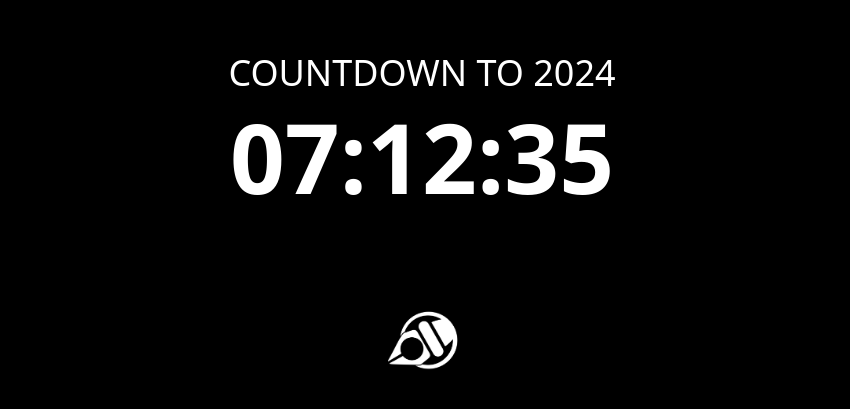
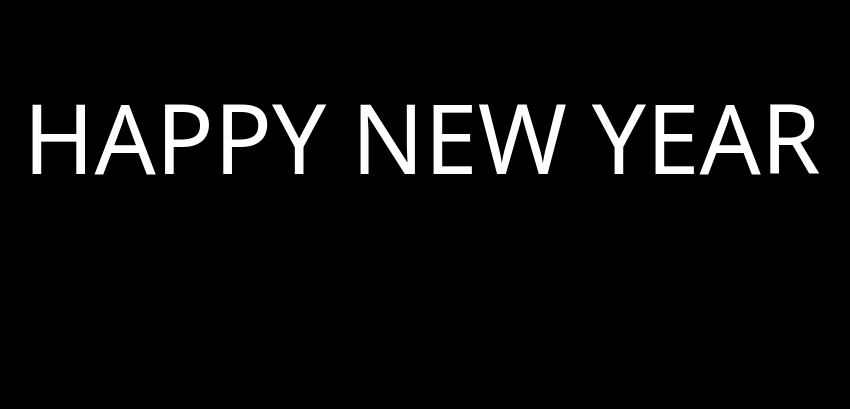
Before and after one commit to ditosoft-erman/NewYearStillYou, a plain HTML site: page index.html in a window 1280 px wide. Shown: the part 263-672 px from the top of the page, without its empty margins (218-1068 px from the left). Drawn offline with nearby package versions, Linux system fonts and the light colour scheme.

Commit message:
HAPPY NEW YEAR

```diff
--- a/index.html
+++ b/index.html
@@ -3,7 +3,7 @@
 <head>
   <meta charset="UTF-8">
   <meta name="viewport" content="width=device-width, initial-scale=1.0">
-  <title>COUNTDOWN</title>
+  <title>COUNT</title>
   <link rel="stylesheet" href="https://cdn.jsdelivr.net/npm/tailwindcss@2.2.19/dist/tailwind.min.css">
   <style>
     * {
@@ -22,9 +22,7 @@
 </head>
 <body class="min-h-screen flex items-center justify-center">
   <div class="text-center">
-    <div class="text-4xl mb-4">COUNTDOWN TO 2024</div>
-    <div id="timeUntilMidnight" class="text-8xl font-bold mb-4">--:--:--</div>
-    <img id="bytes-logo" src="bytes.png"/>
+    <div class="text-8xl">HAPPY NEW YEAR</div>
   </div>
 
 
@@ -32,12 +30,11 @@
     function calculateTimeUntilMidnight() {
       const now = new Date();
       const midnight = new Date();
-      midnight.setHours(24, 0, 0, 0); // Set to midnight
+      midnight.setHours(24, 0, 0, 0);
 
-      // Calculate the time difference in milliseconds
       const timeDifference = midnight - now;
 
-      // Convert milliseconds to hours, minutes, and seconds
+
       const hours = Math.floor(timeDifference / (1000 * 60 * 60));
       const minutes = Math.floor((timeDifference % (1000 * 60 * 60)) / (1000 * 60));
       const seconds = Math.floor((timeDifference % (1000 * 60)) / 1000);
```
